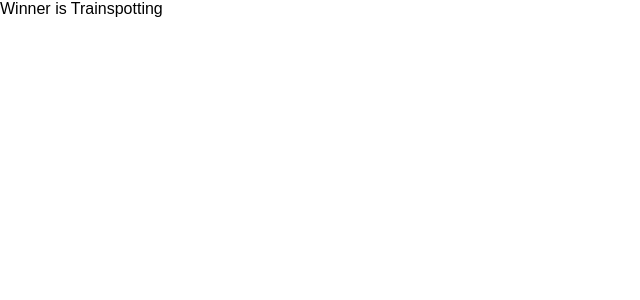
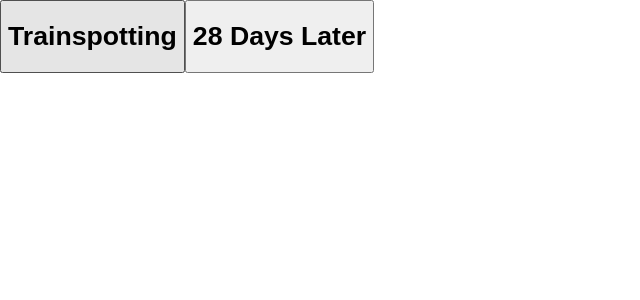
Before and after one commit to churchie317/bisbee, a React (Create React App) app in the folder bisbee-client/: page / in a window 1280 px wide. Shown: the top 300 px of the page, without its empty margins (0-640 px from the left). Built offline with nearby package versions, Linux system fonts and the light colour scheme.

Commit message:
[feature] Add React router and refactor App into own component

```diff
--- /dev/null
+++ b/bisbee-client/src/components/App.jsx
@@ -0,0 +1,12 @@
+import React from 'react';
+import { List, Map } from 'immutable';
+
+const pair = List.of('Trainspotting', '28 Days Later');
+const tally = Map({
+  'Trainspotting': 5,
+  '28 Days Later': 4
+});
+
+export default (props) => {
+  return React.cloneElement(props.children, { pair, tally });
+}
--- a/bisbee-client/src/index.js
+++ b/bisbee-client/src/index.js
@@ -1,11 +1,11 @@
 import React from 'react';
 import ReactDOM from 'react-dom';
-import Voting from './components/Voting';
-import './index.css';
-
-const pair = [ 'Trainspotting', '28 Days Later' ];
+import { Router, hashHistory } from 'react-router';
+import Routes from './index.jsx';
 
 ReactDOM.render(
-  <Voting pair={ pair } winner="Trainspotting" />,
+  <Router history={ hashHistory }>
+    { Routes }
+  </Router>,
   document.getElementById('root')
 );
--- /dev/null
+++ b/bisbee-client/src/index.jsx
@@ -0,0 +1,11 @@
+import React from 'react';
+import { Route } from 'react-router';
+import App from './components/App';
+import Voting from './components/Voting';
+import Results from './components/Results';
+import './index.css';
+
+export default (<Route component={ App }>
+  <Route path="/" component={ Voting } />
+  <Route path="results" component={ Results } />
+</Route>);
```
